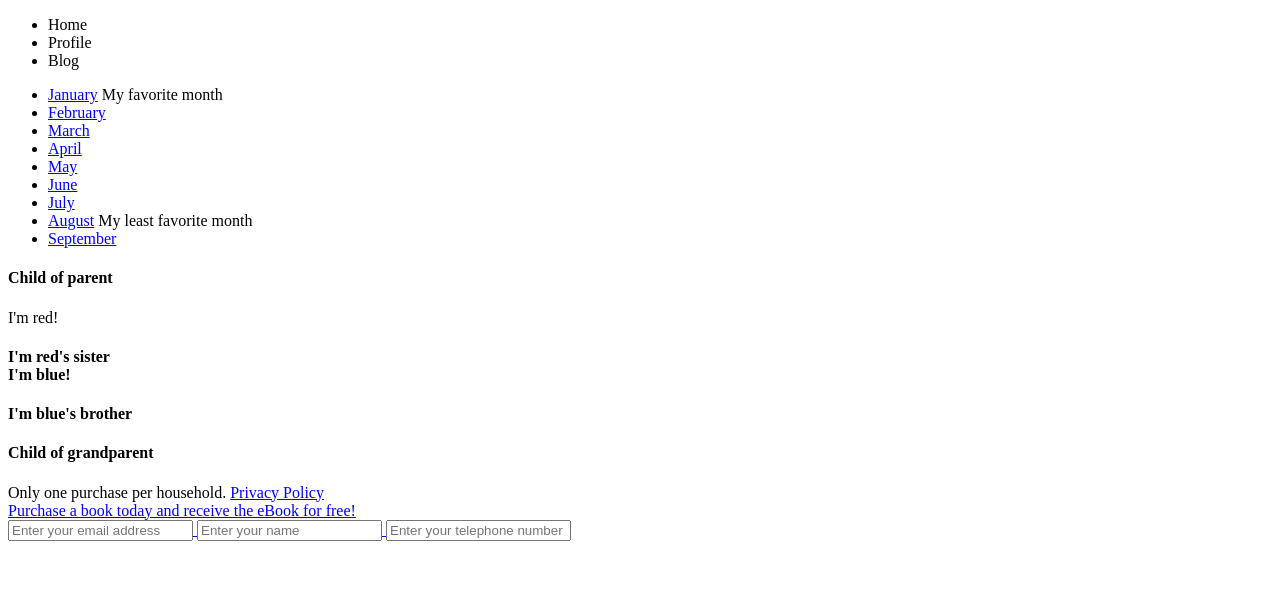
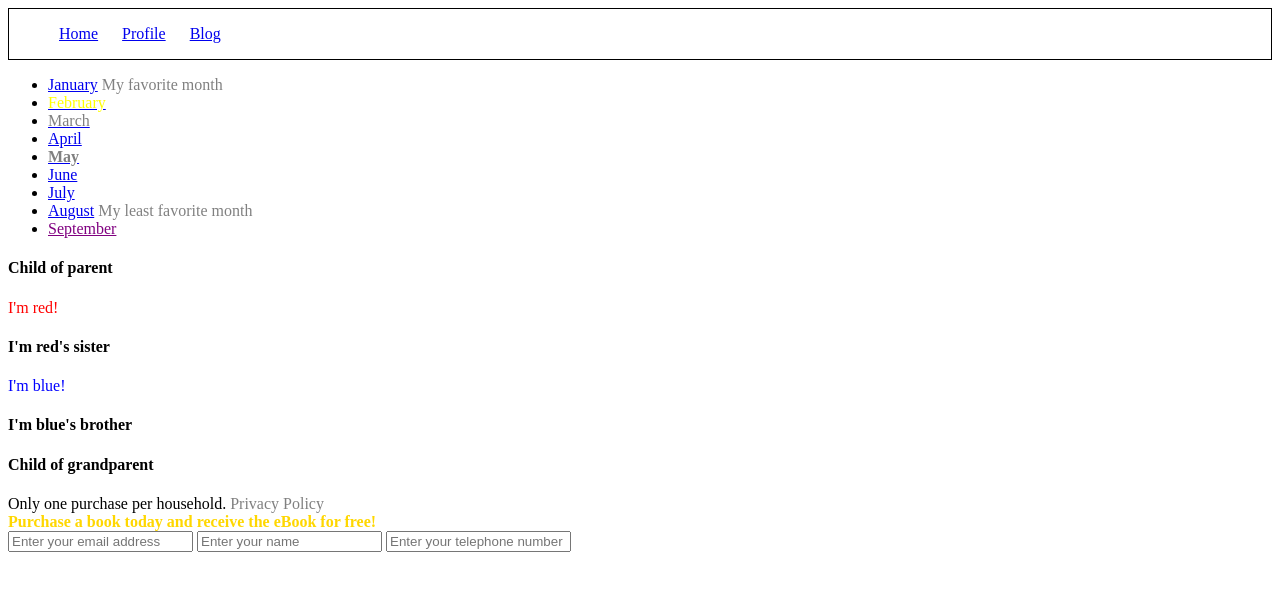
Before and after one commit to megbrown/relationship-selectors, a plain HTML site: page index.html in a window 1280 px wide. Drawn offline with Linux system fonts and the light colour scheme.

Commit message:
completed many of the directions, but not finished yet

```diff
--- a/index.html
+++ b/index.html
@@ -2,16 +2,19 @@
 <html>
 <head>
 	<title>Relationship selectors exercise</title>
+	<link rel="stylesheet" type="text/css" href="selectors.css">
 </head>
 <body>
 	<header>
+		<nav>
 		  <ul>
-    <li>Home</li>
-    <li>Profile</li>
-    <li>Blog</li>
+		    <li><a href="#">Home</a></li>
+		    <li><a href="#">Profile</a></li>
+		    <li><a href="#">Blog</a></li>
 		  </ul>
+	  </nav>
 	</header>
-
+	<article>
 		<section>
 		  <div class="month-list">
 		    <ul>
@@ -61,21 +64,22 @@
 		    <div class="parent">
 		      <h4>Child of parent</h4>
 		      <div>
-        <div>I'm red!</div>
-        <h4>I'm red's sister
-        <div>I'm blue!</div>
+		        <div class="red">I'm red!</div>
+		        <h4>I'm red's sister</h4>
+		        <div class="blue">I'm blue!</div>
 		        <h4>I'm blue's brother</h4>
 		      </div>
 		    </div>
 		    <h4>Child of grandparent</h4>
 		  </div>
 		</section>
+	</article>
 
 	<footer class="padded">
 
 	  <div class="disclaimer">
 	    Only one purchase per household.
-    <a href="#">
+	    <a href="#"></a>
 	      <span class="footer-link">
 	        <span class="disabled">
 	          Privacy Policy
--- a/selectors.css
+++ b/selectors.css
@@ -14,11 +14,44 @@ There are two missing closing tags in this document. Make sure you add
 them back in.
 Make the "I'm red" text colored red.
 Make the "I'm blue" text colored blue.
+
 The sibling h4 of the red element should have a background color of red.
 The sibling h4 of the blue element should have background color of blue.
+
 Any h4 that is a direct child of grandparent should have a 1px border
 with rounded corners.
 Elements with a class of promo should have bold text that is also colored
 gold.
 Without adding any other attributes to the input fields in the footer,
 write a CSS selector that makes any text input field have a height of 25px.*/
+
+header {
+	border: 1px solid black;
+}
+nav ul {
+	list-style-type: none;
+}
+nav ul li {
+	display: inline;
+	padding: 0 10px;
+}
+.disabled {
+	color: gray;
+}
+a.disabled {
+	color: purple;
+}
+.active {
+	color: yellow;
+}
+div.red {
+	color: red;
+}
+div.blue {
+	color: blue;
+}
+
+.promo {
+	font-weight: 900;
+	color: gold;
+}
```
Lines whose indentation alone changed are shown as unchanged.
